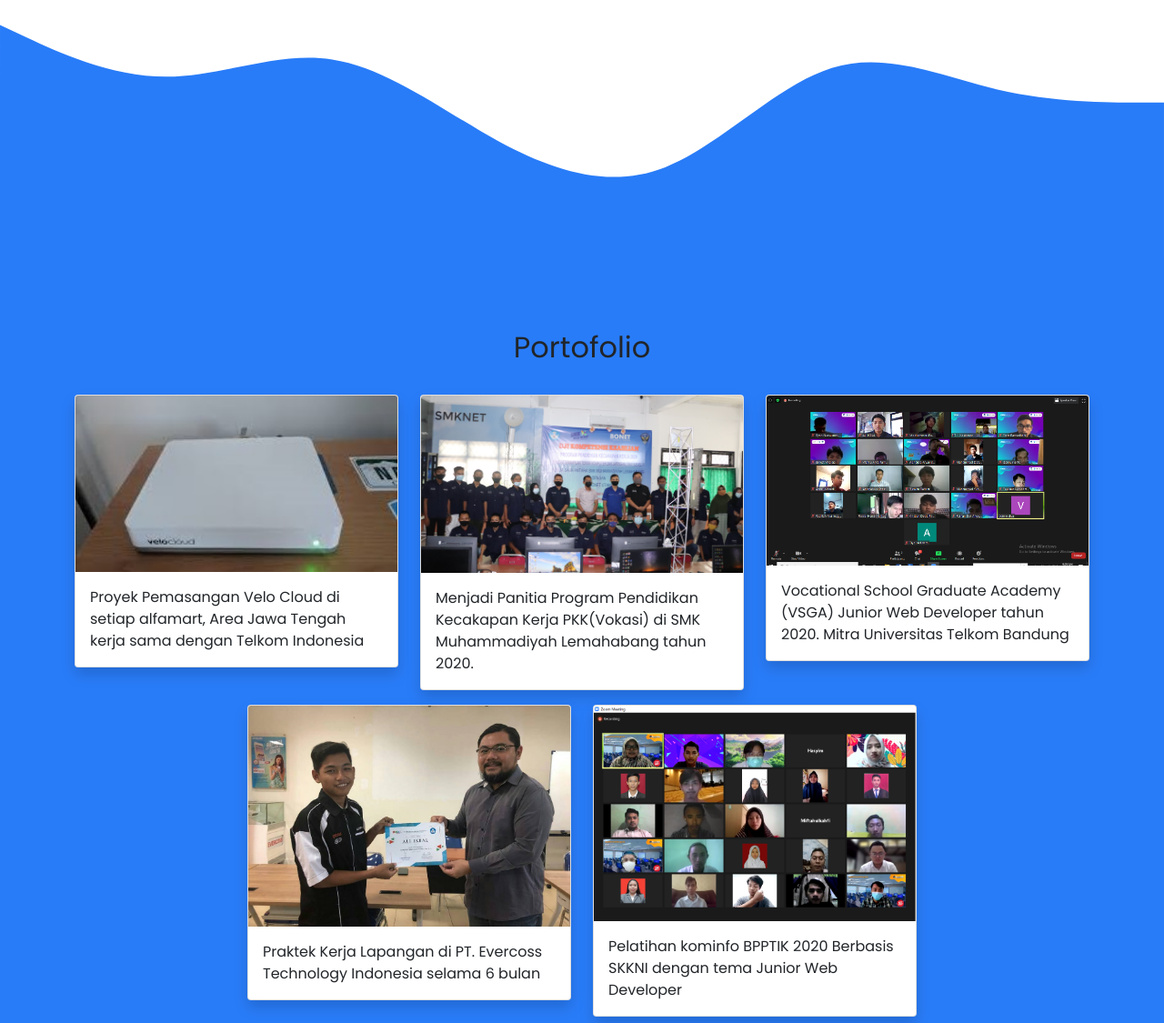
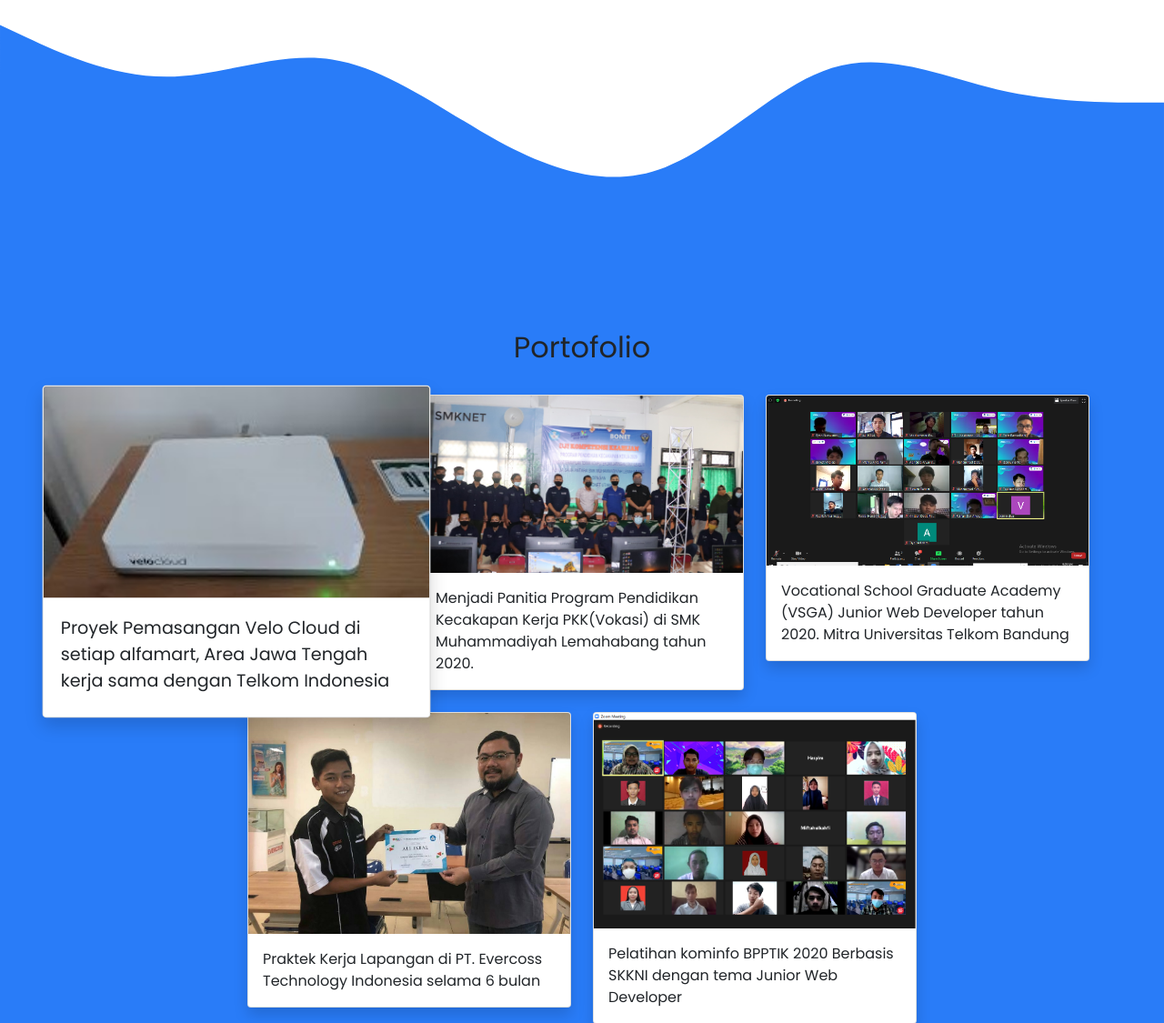
Before and after one commit to Aliikbal26/aliikbal, a PHP site: page / in a window 1280 px wide, with the pointer over the restyled element. Shown: the part 1066-2191 px from the top of the page at 91% size. Run offline with PHP 8.4, Linux system fonts and the light colour scheme; some libraries are stand-ins or nearby versions.

Commit message:
card zoom

```diff
--- a/bootstrap/css/style.css
+++ b/bootstrap/css/style.css
@@ -60,6 +60,19 @@ section{
     padding: 20px;
 }
 
+.card:hover{
+    width:100%;
+    transform: scale(1.2);
+    shadow:2px;
+    overflow: hidden;
+    transition: all 1s ease;
+    padding-bottom: 5px;
+    margin-bottom: 8px;
+    margin-top: 20px;
+    z-index: 2;
+
+}
+
 
 @media (min-width: 992px){
     .nav-link:hover::after{
@@ -120,12 +133,6 @@ section{
             transition: 0.3s;
         }
 
-        /* .scrol{
-            position: absolute;
-            top: 0;
-            right: 20px;
-            font-size: 20px;
-        } */
 
         @media screen and (max-height: 450px) {
             .sidenav {
--- a/index.html
+++ b/index.html
@@ -156,7 +156,7 @@
             </div>
           </div>
         </div>
-        <div class="col-md-4 mb-3">
+        <div class=" col-md-4 mb-3">
           <div class="card shadow">
             <img src="img/vsga2020.png" class="card-img-top" alt="project1" />
             <div class="card-body">
@@ -177,7 +177,7 @@
             </div>
           </div>
         </div>
-        <div class="col-md-4 mb-3">
+        <div class=" col-md-4 mb-3">
           <div class="card shadow">
             <img src="img/bpptik.png" class="card-img-top" alt="project1" />
             <div class="card-body">
```
